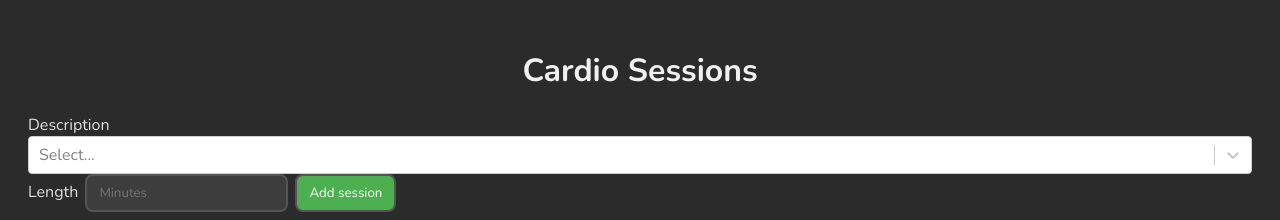
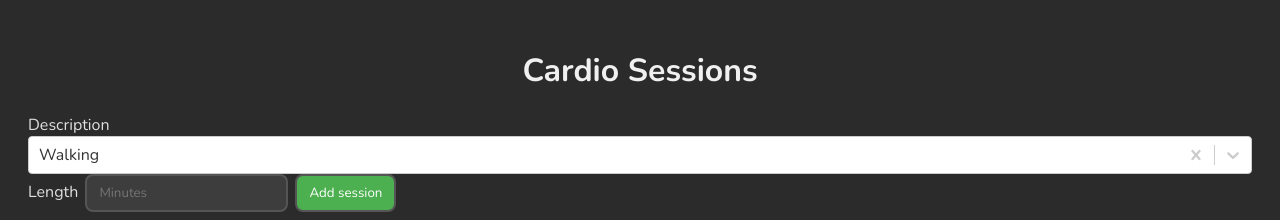
Before and after one commit to bryantt23/cardio-log-frontend, a React (Vite) app: page / in a window 1280 px wide. Shown: the top 220 px of the page. Built offline with nearby package versions, Linux system fonts and the light colour scheme; no server answers.

Commit message:
Add default value

```diff
--- a/src/components/CardioForm.jsx
+++ b/src/components/CardioForm.jsx
@@ -15,6 +15,7 @@ function CardioForm({ handleAddSession, cardioOptions }) {
                     onChange={selectedOption => { setDescription(selectedOption?.value || "") }}
                     isClearable
                     options={cardioOptions}
+                    defaultValue={{ value: 'Walking', label: 'Walking' }}
                 />
                 <label htmlFor='length'>Length</label>
                 <input
```
